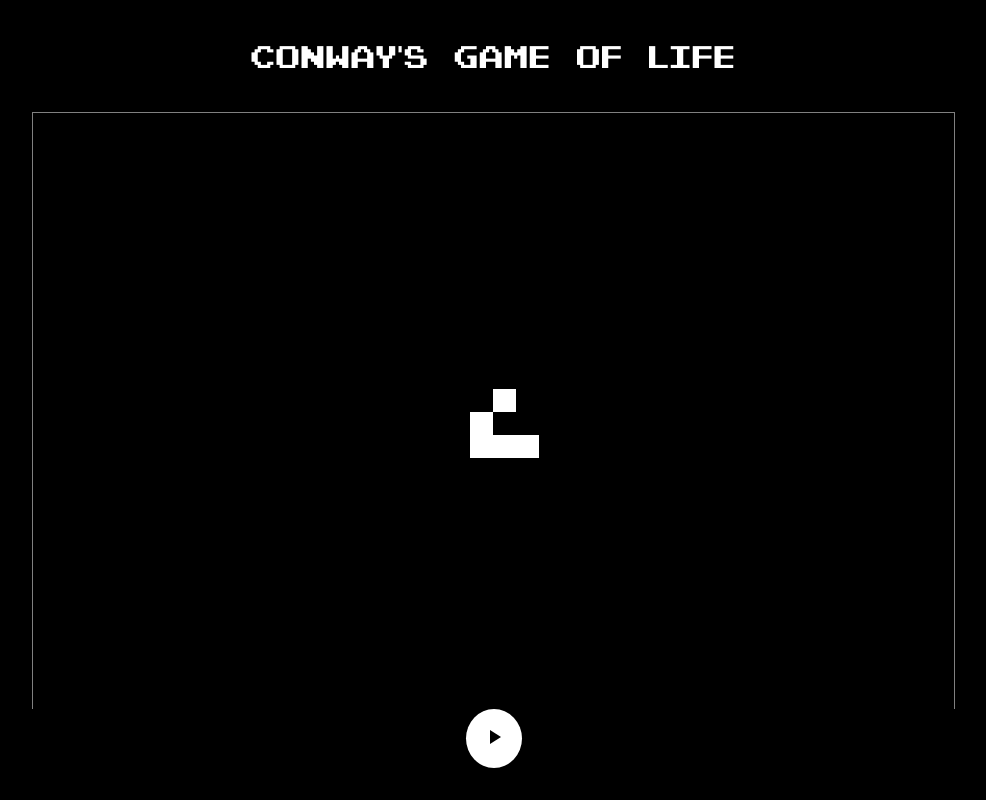
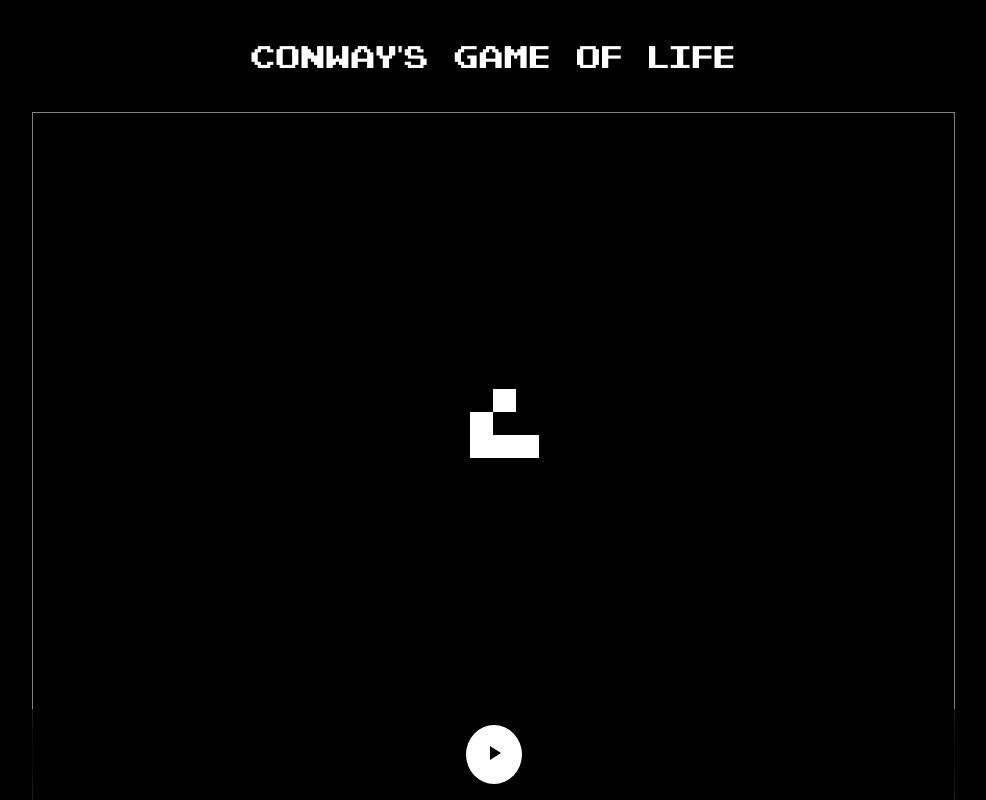
Before and after one commit to JpTanaka/conwaygame, a React (Create React App) app: page / in a window 1280 px wide. Shown: the whole page, without its empty margins (146-1132 px from the left). Built offline with nearby package versions, Linux system fonts and the light colour scheme.

Commit message:
changed bottom-bar styling

```diff
--- a/package.json
+++ b/package.json
@@ -18,6 +18,8 @@
     "web-vitals": "^2.1.4"
   },
   "scripts": {
+    "predeploy": "npm run build",
+    "deploy": "gh-pages -d build",
     "start": "react-scripts start",
     "build": "react-scripts build",
     "test": "react-scripts test",
--- a/src/App.css
+++ b/src/App.css
@@ -14,7 +14,7 @@
   display:flex;
   flex-direction: column;
   align-items: center;
-  padding: 2rem;
+  padding: 2rem 2rem 0 2rem;
   box-sizing: border-box;
   overflow: hidden;
 }
@@ -45,13 +45,23 @@
   line-height: 1.5;
 }
 
+.bottom-bar {
+  position: sticky;
+  bottom: 0;
+  width: 100%;
+  display: flex;
+  align-items: center;
+  justify-content: center;
+  backdrop-filter: blur(2rem);
+  background: rgba(0, 0, 0, 0.5);
+}
 
 .startButton {
   padding: 1rem;
   aspect-ratio: 1;
   border-radius: 50%;
   background-color: white;
-  /* position: fixed; */
+  margin: 1rem;
   bottom: 2rem;
   border: none;
   cursor: pointer;
--- a/src/App.js
+++ b/src/App.js
@@ -55,7 +55,6 @@ export const App = () => {
             </li>
           </ul>
         </div>
-      </div>
         <div className="bottom-bar">
           <button
             className="startButton"
@@ -65,5 +64,6 @@ export const App = () => {
           </button>
         </div>
       </div>
+    </div>
   );
 };
```
Also changed, not shown: 1 other file (tests, documents, lock files or other folders). Lines whose indentation alone changed are shown as unchanged.
